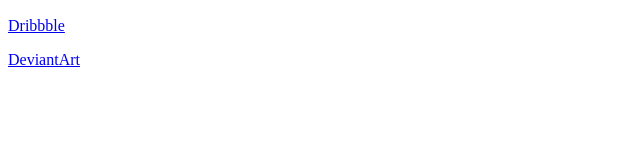
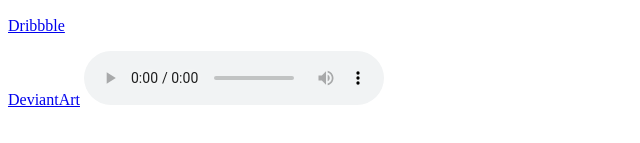
Before and after one commit to DIMAAAAA/dimaaaaa.github.io, a plain HTML site: page index.html in a window 1280 px wide. Shown: the part 311-454 px from the top of the page, without its empty margins (0-640 px from the left). Drawn offline with Linux system fonts and the light colour scheme.

Commit message:
Update index.html

```diff
--- a/index.html
+++ b/index.html
@@ -7,5 +7,10 @@
 <p></p>
 <a href="http://dmitrykryndach.deviantart.com/">DeviantArt</a>
 
+ <audio controls>
+  <source src="https://my.mixtape.moe/ilswvc.mp3" type="audio/mpeg">
+Your browser does not support the audio element.
+</audio>
+
 </body>
 </html>
```
